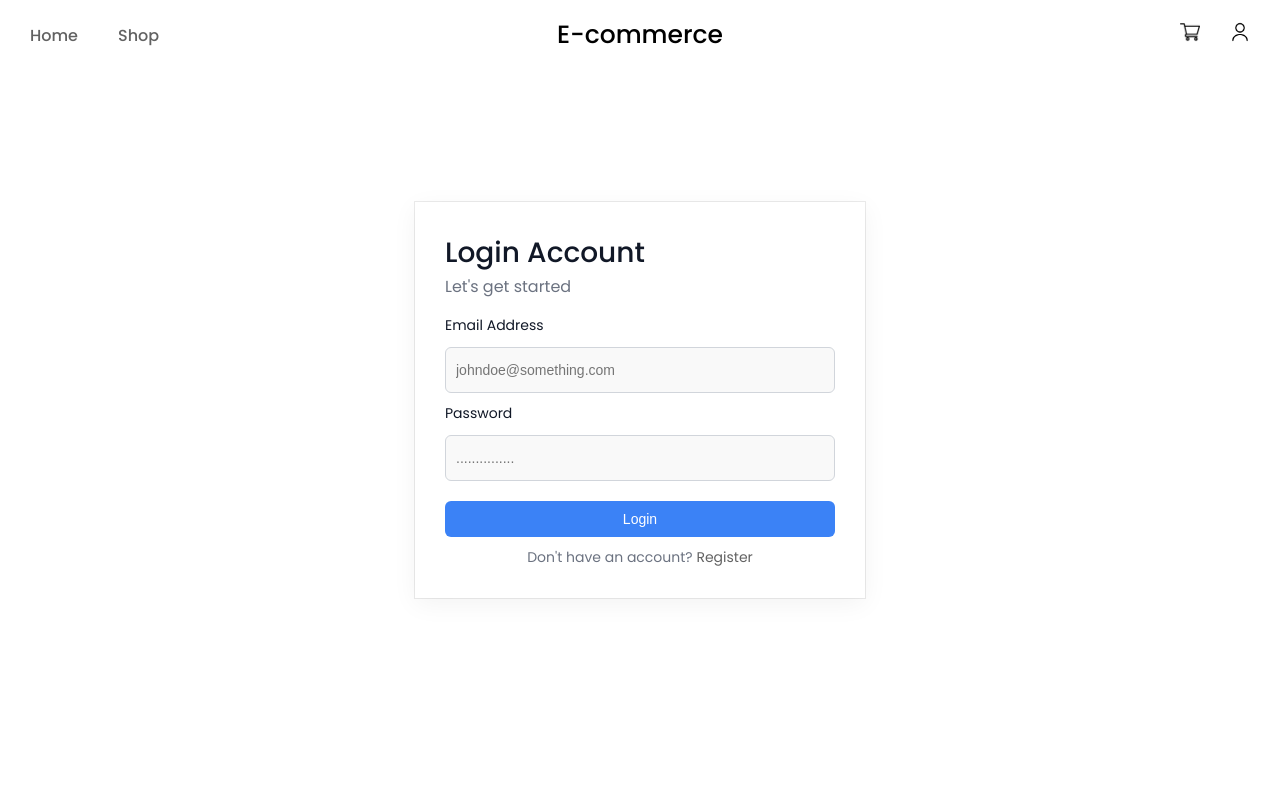
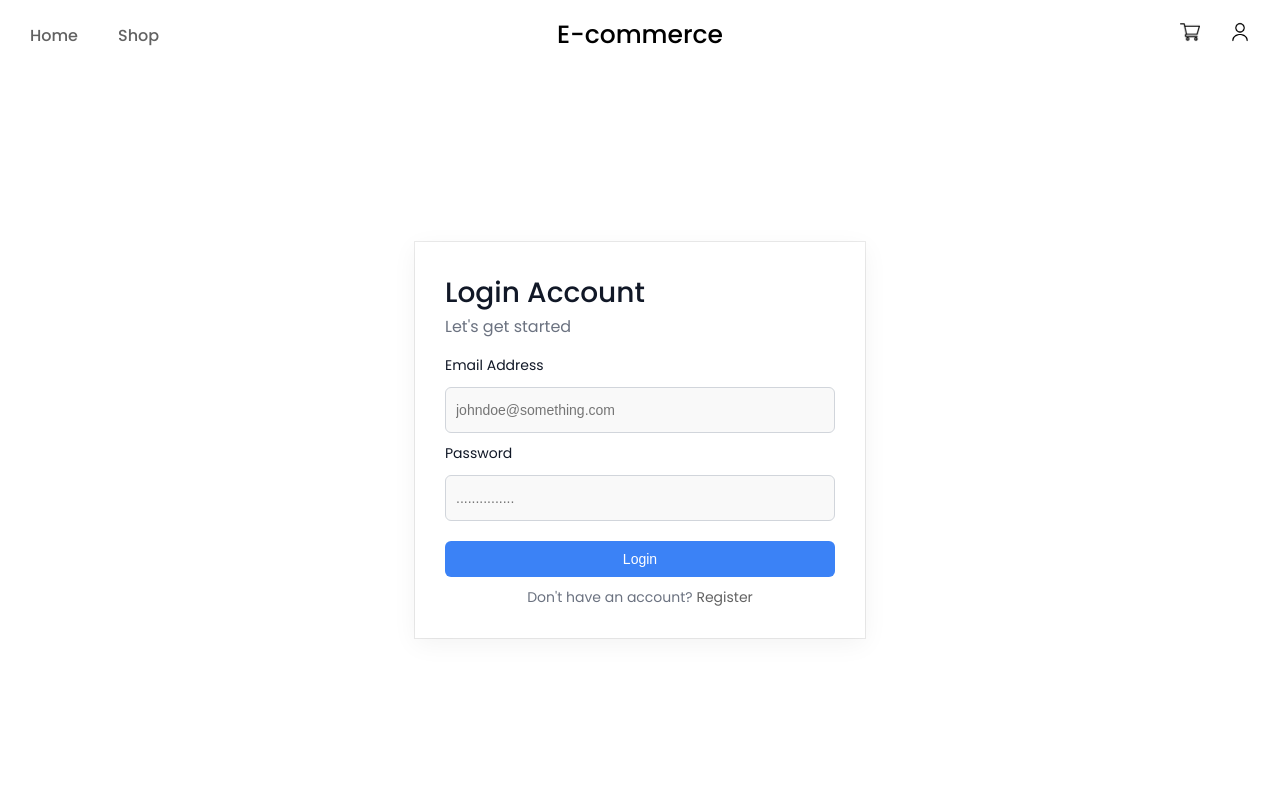
Before and after one commit to yoursandeshshrestha/Mern-Ecommerce-Frontend, a React (Vite) app: page /login in a window 1280 px wide. Shown: the top 800 px of the page. Built offline with nearby package versions, Linux system fonts and the light colour scheme.

Commit message:
Container Heigh Fixed

```diff
--- a/src/Pages/Auth/Auth.css
+++ b/src/Pages/Auth/Auth.css
@@ -1,6 +1,6 @@
 .Auth-Container {
   width: 100%;
-  height: calc(100vh);
+  height: calc(110vh);
   display: flex;
   justify-content: center;
   align-items: center;
```
